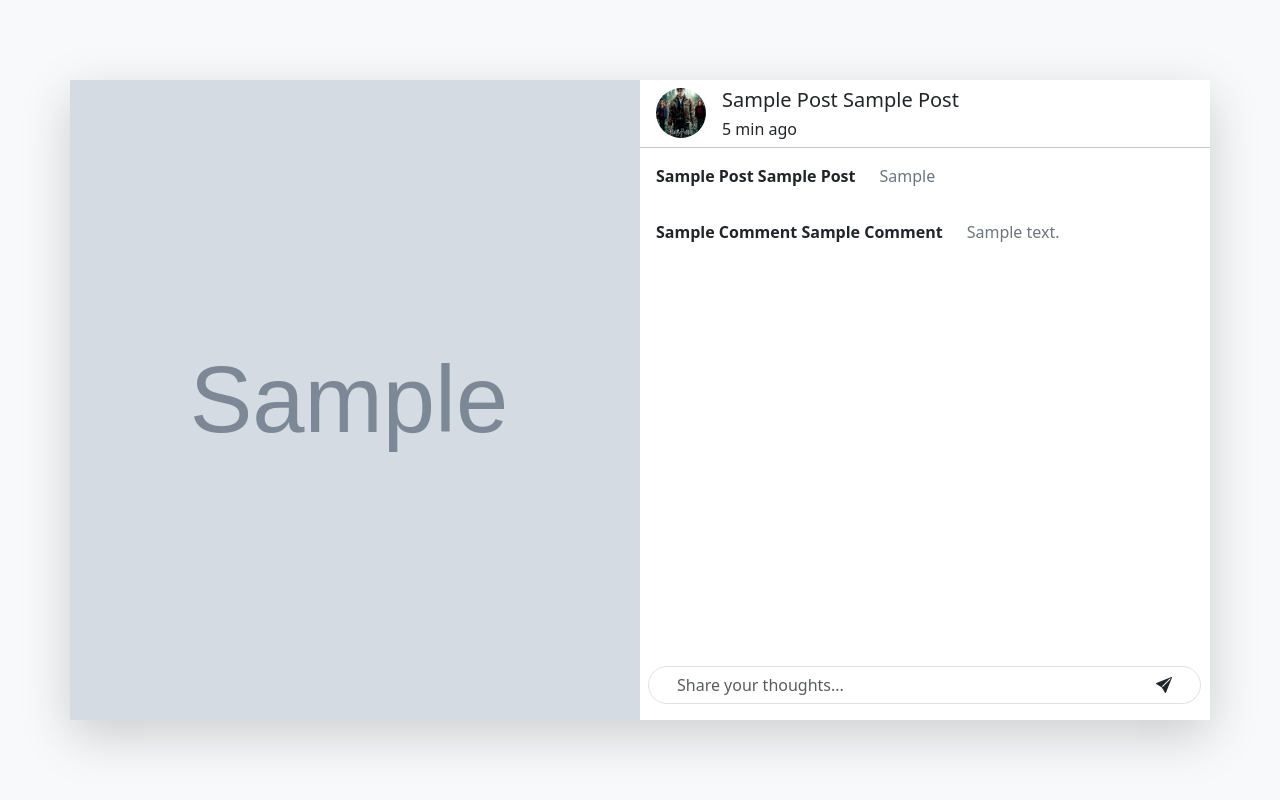
After one commit to hsuntariq/facebook_php, a PHP site: page /facebook/post-comments.php?id=1 in a window 1280 px wide. The commit adds this page. Run offline with PHP 8.4, Linux system fonts and the light colour scheme; tables that the repository leaves empty or names only in its code hold one stand-in row (values such as "Sample post"); grey boxes marked "Sample" are stand-in pictures.

Commit message:
added comments

```diff
--- a/home.php
+++ b/home.php
@@ -69,7 +69,7 @@ session_start();
     if (isset($_SESSION['story_uploaded'])) {
         ?>
 
-        <div class="pop-up d-flex justify-content-center align-items-center">
+        <div style="z-index:333" class="pop-up d-flex justify-content-center align-items-center">
             <div style="width:max-content" class="p-3 rounded-4 bg-dark text-white">
                 <h1 class='fw-light text-center'>
                     <?php echo $_SESSION['story_uploaded'] ?>
--- /dev/null
+++ b/post-comments.php
@@ -0,0 +1,101 @@
+<?php
+include './config.php';
+include './boot_css.php';
+$id = $_GET['id'];
+$select = "SELECT posts.id AS post_id,user.id AS user_id,image,caption,f_name,l_name FROM posts JOIN user ON posts.user_id = user.id WHERE posts.id = $id";
+// $select = "SELECT posts.id AS post_id,user.id AS user_id,image,f_name,l_name,caption FROM posts JOIN user ON posts.user_id = user_id WHERE posts.id = $id";
+$result = mysqli_query($connection, $select);
+if (mysqli_num_rows($result) > 0) {
+    while ($row = mysqli_fetch_assoc($result)) {
+
+        ?>
+        <style>
+            body {
+                background: var(--bs-light);
+                display: flex;
+                justify-content: center;
+                align-items: center;
+            }
+
+            .img img {
+                aspect-ratio: 1/1;
+            }
+
+            input:focus {
+                box-shadow: 0 0 0 0 !important;
+                border: 0;
+            }
+        </style>
+
+
+        <div class="container shadow-lg bg-white p-0 m-0" style="height:80vh;overflow:hidden">
+            <div class="row" style="height:100%;">
+                <div class="col-lg-6 p-0 img">
+                    <img width="100%" style="object-fit:cover" height="100%" src="./post_images/<?php echo $row['image'] ?>"
+                        alt="">
+                </div>
+                <div class="col-lg-6 p-0 position-relative">
+                    <div class="d-flex gap-3 px-3 pt-2">
+
+                        <img width='50px' height="50" style="border-radius:50%;object-fit:cover"
+                            src="http://localhost/facebook/post_images/ha.jpg" alt="">
+                        <div class="d-flex flex-column ">
+
+                            <h5 class='text-capitalize d-flex flex-column'>
+                                <?php echo $row['f_name'] ?>
+                                <?php echo " " ?>
+                                <?php echo $row['l_name'] ?>
+
+                            </h5>
+                            <h6>5 min ago</h6>
+
+                        </div>
+                    </div>
+                    <hr class='m-0'>
+                    <div class="d-flex p-3 align-items-center gap-4 ">
+                        <p class='fw-bolder text-capitalize p-0 m-0'>
+                            <?php echo $row['f_name'] ?>
+                            <?php echo " " ?>
+                            <?php echo $row['l_name'] ?>
+                        </p>
+                        <p class='text-secondary p-0 m-0 '>
+                            <?php echo $row['caption'] ?>
+                        </p>
+                    </div>
+                    <?php
+                    $select = "SELECT comments.id AS comment_id,user.id AS user_id,f_name,l_name,comment FROM comments JOIN user ON comments.user_id = user.id WHERE comments.post_id = $id";
+                    $result2 = mysqli_query($connection, $select);
+                    if (mysqli_num_rows($result2) > 0) {
+                        while ($row2 = mysqli_fetch_assoc($result2)) {
+                            ?>
+                            <div class="d-flex p-3 align-items-center gap-4 ">
+                                <p class='fw-bolder text-capitalize p-0 m-0'>
+                                    <?php echo $row2['f_name'] ?>
+                                    <?php echo " " ?>
+                                    <?php echo $row2['l_name'] ?>
+                                </p>
+                                <p class='text-secondary p-0 m-0 '>
+                                    <?php echo $row2['comment'] ?>
+                                </p>
+                            </div>
+                            <?php
+                        }
+                    }
+                    ?>
+                    <form action="./add-comment.php" method="POST"
+                        class="d-flex position-absolute bottom-0 align-items-center ms-2 border rounded-5 mx-auto px-3"
+                        style='width:95%'>
+                        <input type="hidden" value="<?php echo $id ?>" name='id'>
+                        <input type="text" style="border:1px 1px 0px 0px lightgray" class='border-0 form-control'
+                            name='add-comment' placeholder='Share your thoughts...'>
+                        <button class='btn btn-transparent border-0 bg-none'>
+
+                            <i class="bi bi-send-fill"></i>
+                        </button>
+                    </form>
+                </div>
+            </div>
+        </div>
+
+    <?php }
+} ?>
```
Also changed, not shown: add-comment.php (added, +13 -0 lines), posts.php (+35 -4 lines), post_images/SEO 2024.jpg (added), post_images/Video Content.jpeg (added), post_images/ha.jpg (added).
